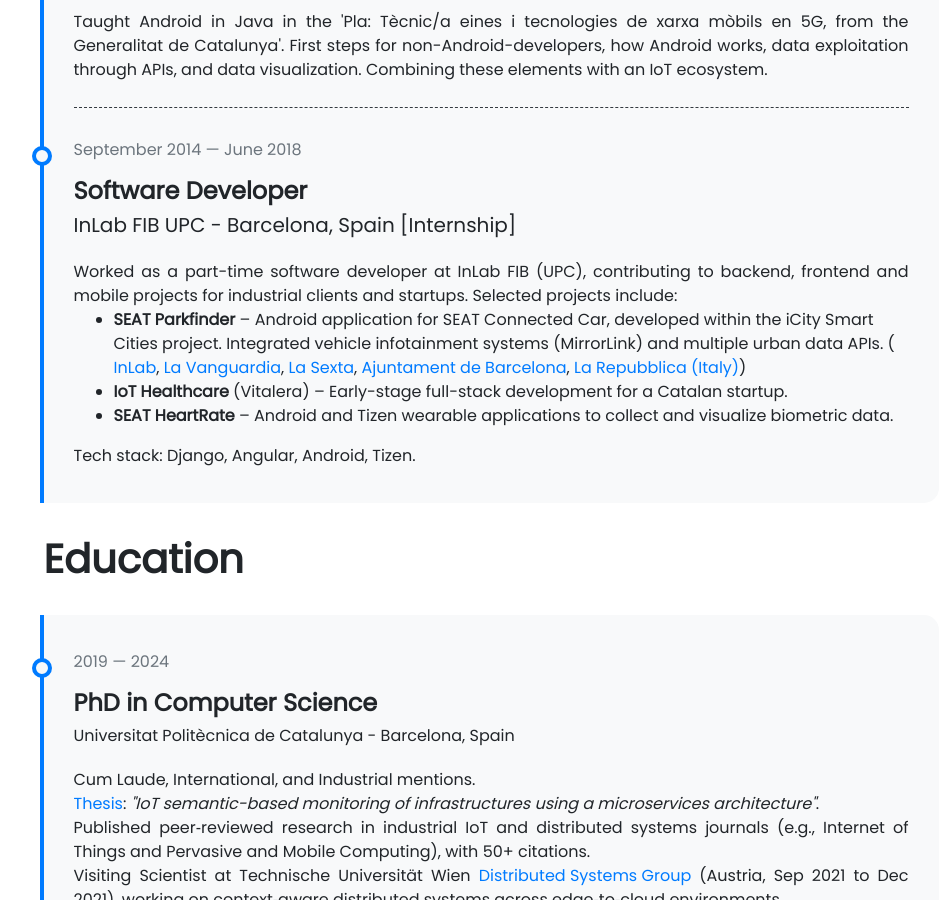
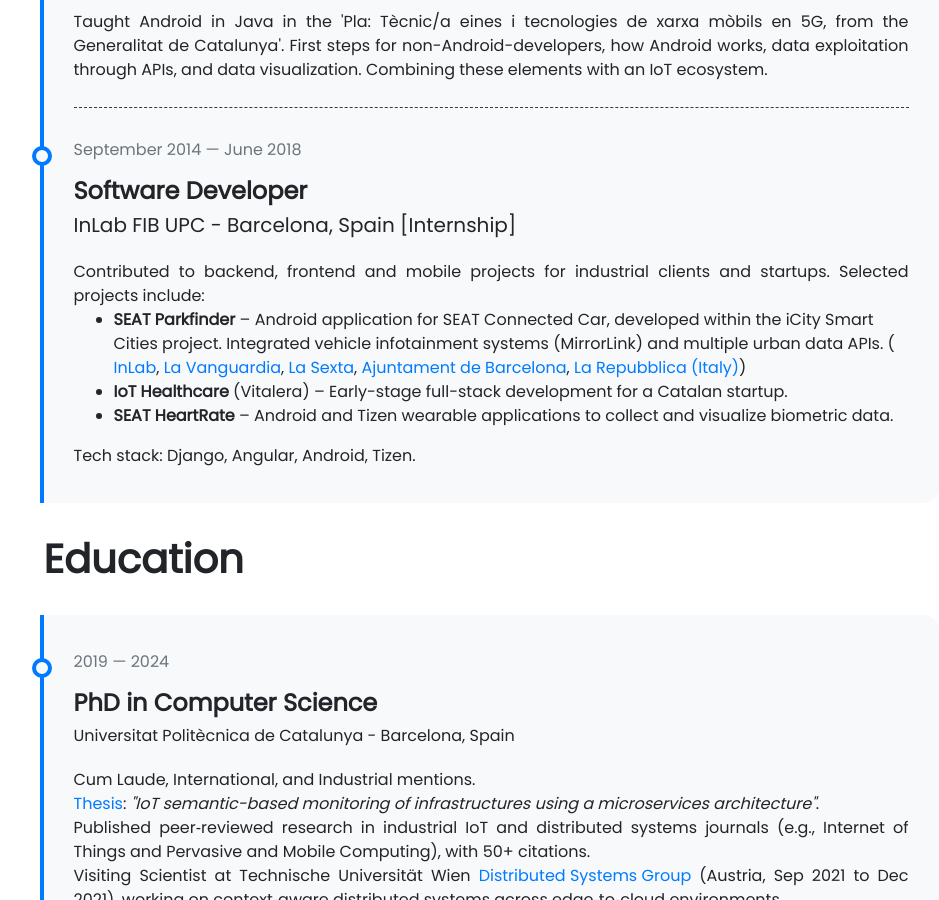
Before and after one commit to LaQuay/marcvila.me, a Jekyll site: the page built from pages/about.md, in a window 1280 px wide and 900 px high, scrolled down 2558 px. Shown: the whole window, without its empty margins (149-1088 px from the left). Built offline with Jekyll 4.4.1, drawn with Linux system fonts in a browser that asks for light colours; nearby versions of some CDN libraries; emoji names are drawn with the system emoji font.

Commit message:
improvements in previous work section

```diff
--- a/_data/work-timeline.yml
+++ b/_data/work-timeline.yml
@@ -57,8 +57,7 @@
   company: InLab FIB UPC
   location: Barcelona, Spain [Internship]
   description: >
-    Worked as a part-time software developer at InLab FIB (UPC), contributing to backend, frontend and mobile projects
-    for industrial clients and startups. Selected projects include:
+    Contributed to backend, frontend and mobile projects for industrial clients and startups. Selected projects include:
     <br>
     <ul>
       <li>
```
